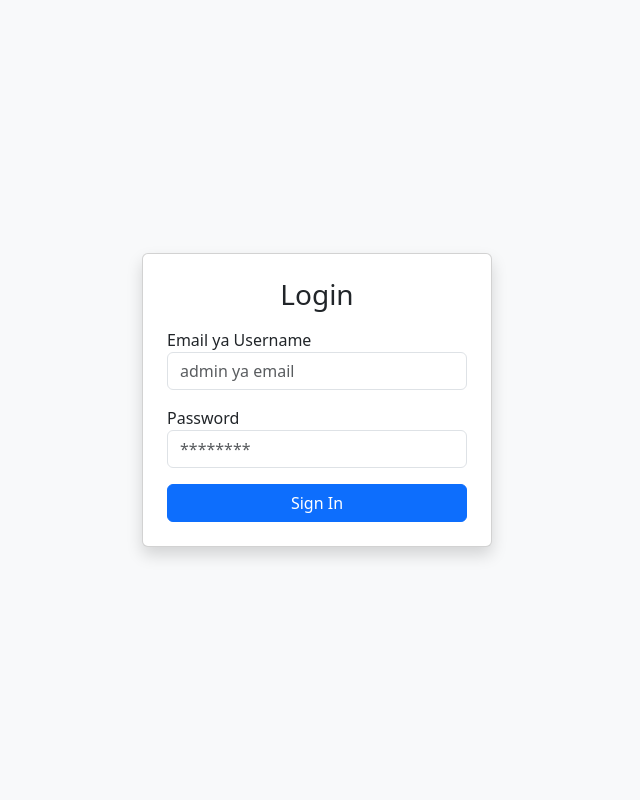
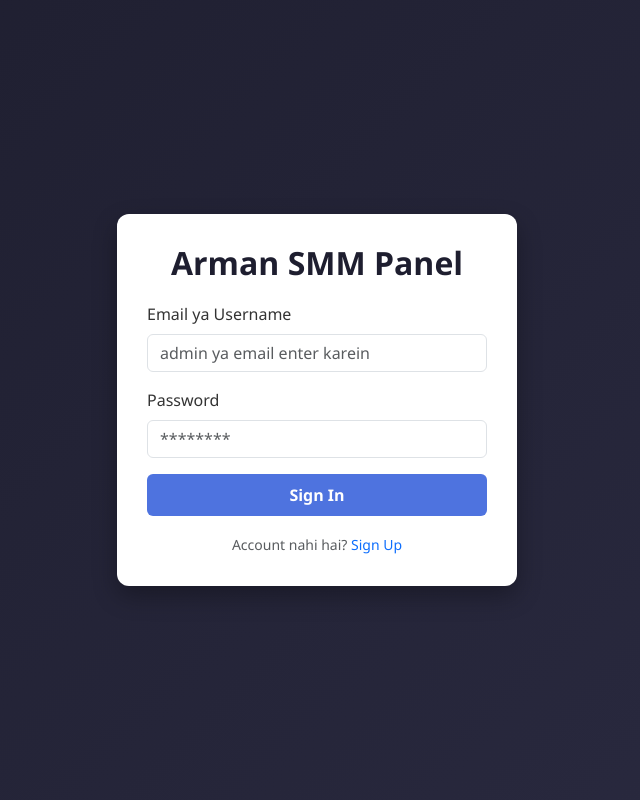
Before and after one commit to arman22334499/armans-panel, a Flask app: page /login in a window 1280 px wide. Shown: the whole page, without its empty margins (323-963 px from the left). Run offline with Flask 3, Linux system fonts and the light colour scheme.

Commit message:
Revamp login page layout and styles
Updated the login page with a new design and styles.

```diff
--- a/templates/login.html
+++ b/templates/login.html
@@ -2,33 +2,75 @@
 <html lang="en">
 <head>
     <meta charset="UTF-8">
-    <title>Login - SMM Panel</title>
+    <meta name="viewport" content="width=device-width, initial-scale=1.0">
+    <title>Arman SMM Panel - Login</title>
     <link rel="stylesheet" href="https://cdn.jsdelivr.net/npm/bootstrap@5.3.0/dist/css/bootstrap.min.css">
+    <style>
+        body {
+            background: linear-gradient(135deg, #1e1e2f, #2a2a40);
+            color: #fff;
+            height: 100vh;
+            display: flex;
+            justify-content: center;
+            align-items: center;
+            font-family: 'Segoe UI', Tahoma, Geneva, Verdana, sans-serif;
+        }
+        .login-card {
+            background: #ffffff;
+            color: #333;
+            padding: 30px;
+            border-radius: 12px;
+            box-shadow: 0 10px 25px rgba(0,0,0,0.3);
+            width: 100%;
+            max-width: 400px;
+        }
+        .login-card h2 {
+            font-weight: bold;
+            color: #1e1e2f;
+            text-align: center;
+            margin-bottom: 20px;
+        }
+        .btn-custom {
+            background-color: #4e73df;
+            color: white;
+            font-weight: bold;
+        }
+        .btn-custom:hover {
+            background-color: #2e59d9;
+            color: white;
+        }
+    </style>
 </head>
-<body class="bg-light d-flex justify-content-center align-items-center vh-100">
-    <div class="card p-4 shadow" style="width: 350px;">
-        <h3 class="text-center mb-3">Login</h3>
+<body>
+    <div class="login-card">
+        <h2>Arman SMM Panel</h2>
 
-        <!-- Error ya Success Messages dikhane ke liye -->
+        <!-- Flash Error/Success Messages -->
         {% with messages = get_flashed_messages(with_categories=true) %}
             {% if messages %}
                 {% for category, message in messages %}
-                    <div class="alert alert-{{ category }}">{{ message }}</div>
+                    <div class="alert alert-{{ category }} py-2 text-center" role="alert">
+                        {{ message }}
+                    </div>
                 {% endfor %}
             {% endif %}
         {% endwith %}
 
         <form method="POST">
             <div class="mb-3">
-                <label>Email ya Username</label>
-                <input type="text" name="email" class="form-control" required placeholder="admin ya email">
+                <label class="form-label">Email ya Username</label>
+                <input type="text" name="email" class="form-control" required placeholder="admin ya email enter karein">
             </div>
             <div class="mb-3">
-                <label>Password</label>
+                <label class="form-label">Password</label>
                 <input type="password" name="password" class="form-control" required placeholder="********">
             </div>
-            <button type="submit" class="btn btn-primary w-100">Sign In</button>
+            <button type="submit" class="btn btn-custom w-100 py-2">Sign In</button>
         </form>
+
+        <div class="text-center mt-3">
+            <small class="text-muted">Account nahi hai? <a href="{{ url_for('signup') }}" class="text-decoration-none">Sign Up</a></small>
+        </div>
     </div>
 </body>
 </html>
```
